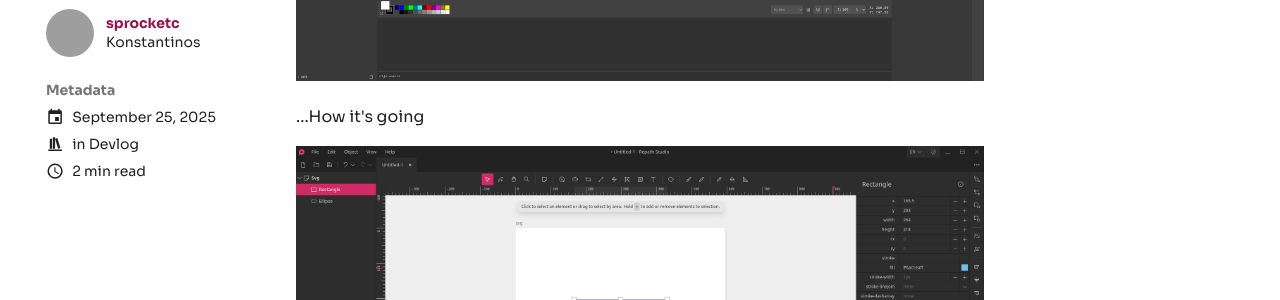
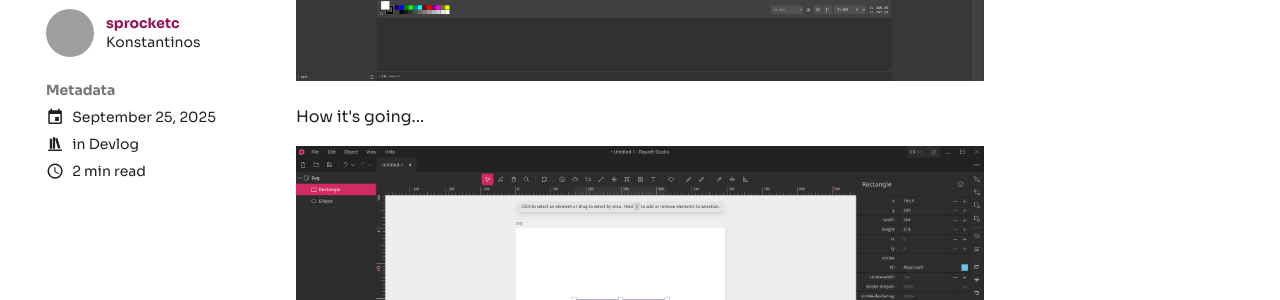
Before and after one commit to repath-project/repath-website, an MkDocs documentation site: the page built from docs/blog/posts/a-quick-ui-progress-recap.md, in a window 1280 px wide and 900 px high, scrolled down 2522 px. Shown: the part 154-454 px from the top of the window. Built offline with MkDocs 1.6.1 and Material for MkDocs 9.7.7, drawn with Linux system fonts in a browser that asks for light colours; comment, search, counter and statistics services are not loaded; grey boxes are pictures that could not be loaded.

```diff
--- a/docs/blog/posts/a-quick-ui-progress-recap.md
+++ b/docs/blog/posts/a-quick-ui-progress-recap.md
@@ -22,6 +22,6 @@ How it started...
 ![6](/assets/images/6.png)
 ![7](/assets/images/7.png)
 
-...How it's going
+How it's going...
 
 ![8](/assets/images/8.png)
```
